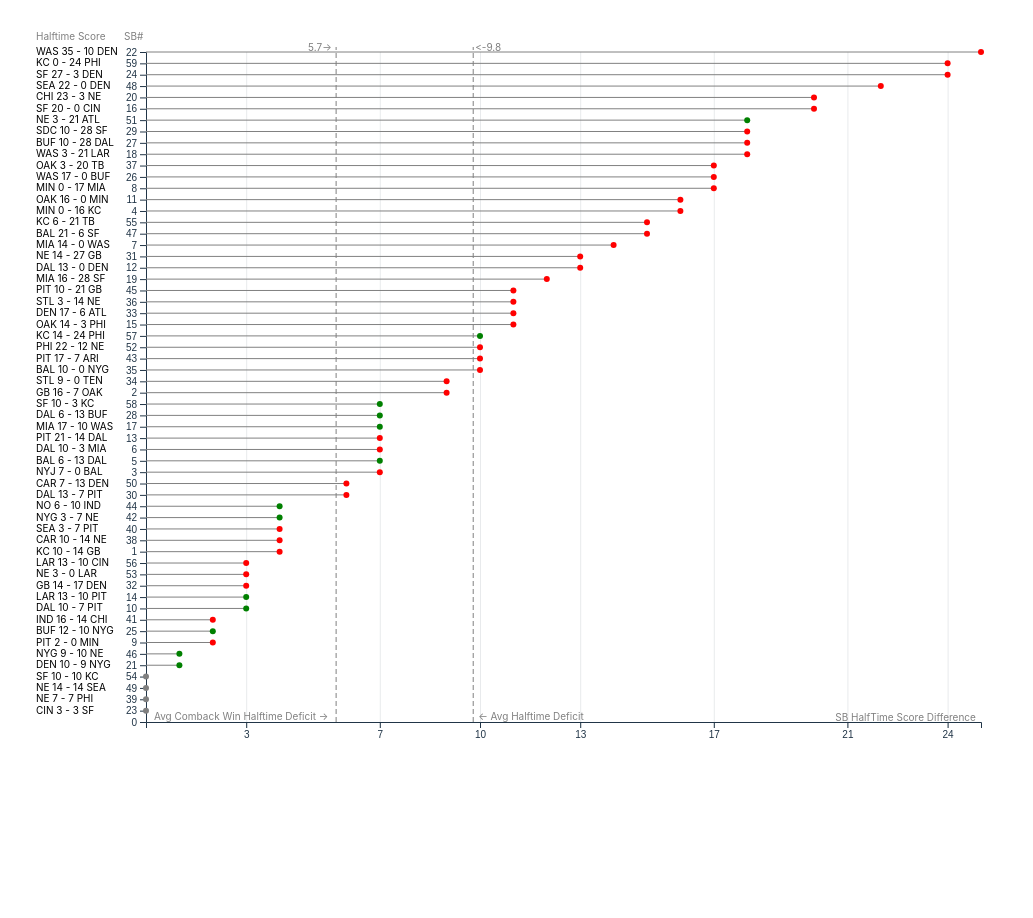
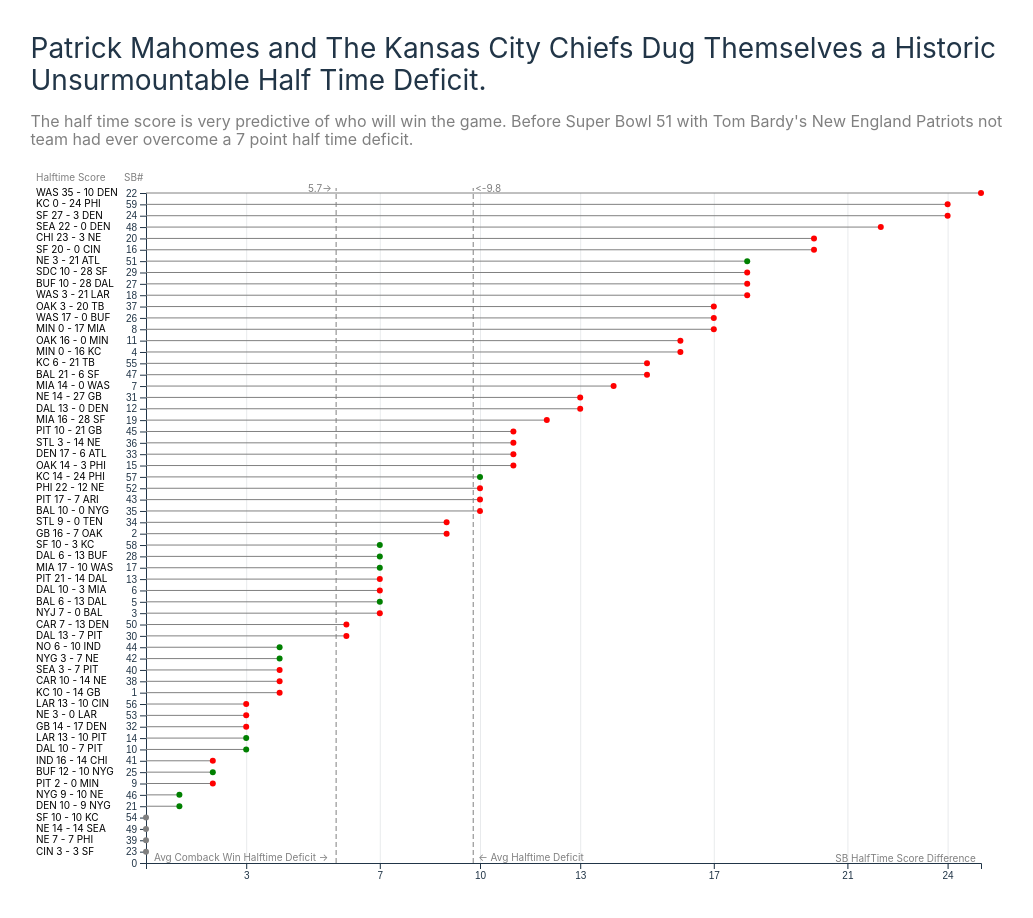
Before and after one commit to nharrisanalyst/superbowlhalf, a website built with Vite: page index.html in a window 1280 px wide. Shown: the whole page, without its empty margins (122-1155 px from the left). Before the commit the page ends 870 px from the top, so only its background shows below. Built offline with nearby package versions, Linux system fonts and the light colour scheme; what d3-svg-annotation, d3-svg-legend would draw is missing.

Commit message:
added title

```diff
--- /dev/null
+++ b/src/addTitle.js
@@ -0,0 +1,3 @@
+export function addTitle(title, subTitle){
+
+}
--- a/src/main.js
+++ b/src/main.js
@@ -1,13 +1,21 @@
 import './style.css'
 import javascriptLogo from './javascript.svg'
 import viteLogo from '/vite.svg'
-import { createChart } from './superbowlChart.js'
+import { createChart } from './superbowlChart.js';
+import {addTitle} from './addTitle.js';
 
 document.querySelector('#app').innerHTML = `
   <div>
-
+    <div id="title">
+    <div id="mainTitle">
+    Patrick Mahomes and The Kansas City Chiefs Dug Themselves a Historic Unsurmountable Half Time Deficit.
+    </div>
+    <div id="subTitle">
+     The half time score is very predictive of who will win the game. Before Super Bowl 51 with Tom Bardy's New England Patriots not team had ever overcome a 7 point half time deficit.
+    </div>
+    </div>
     <div id="chart"></div>
   </div>
 `
-
+addTitle(document.querySelector('#mainTitle'), document.querySelector('#subTitle'))
 createChart(document.querySelector('#chart'))
--- a/src/style.css
+++ b/src/style.css
@@ -94,3 +94,26 @@
     background-color: #f9f9f9;
   }
 }
+
+#title{
+  width:1000px;
+  padding-left:25px;
+}
+
+#mainTitle{
+  font-size:28px;
+  text:bold;
+  text-align: left;
+  line-height: 32px;
+  margin-bottom: 16px;
+
+}
+
+#subTitle{
+  font-size:16px;
+  color:grey;
+  text:bold;
+  text-align: left;
+  line-height: 18px;
+  margin-bottom:25px;
+}
```
